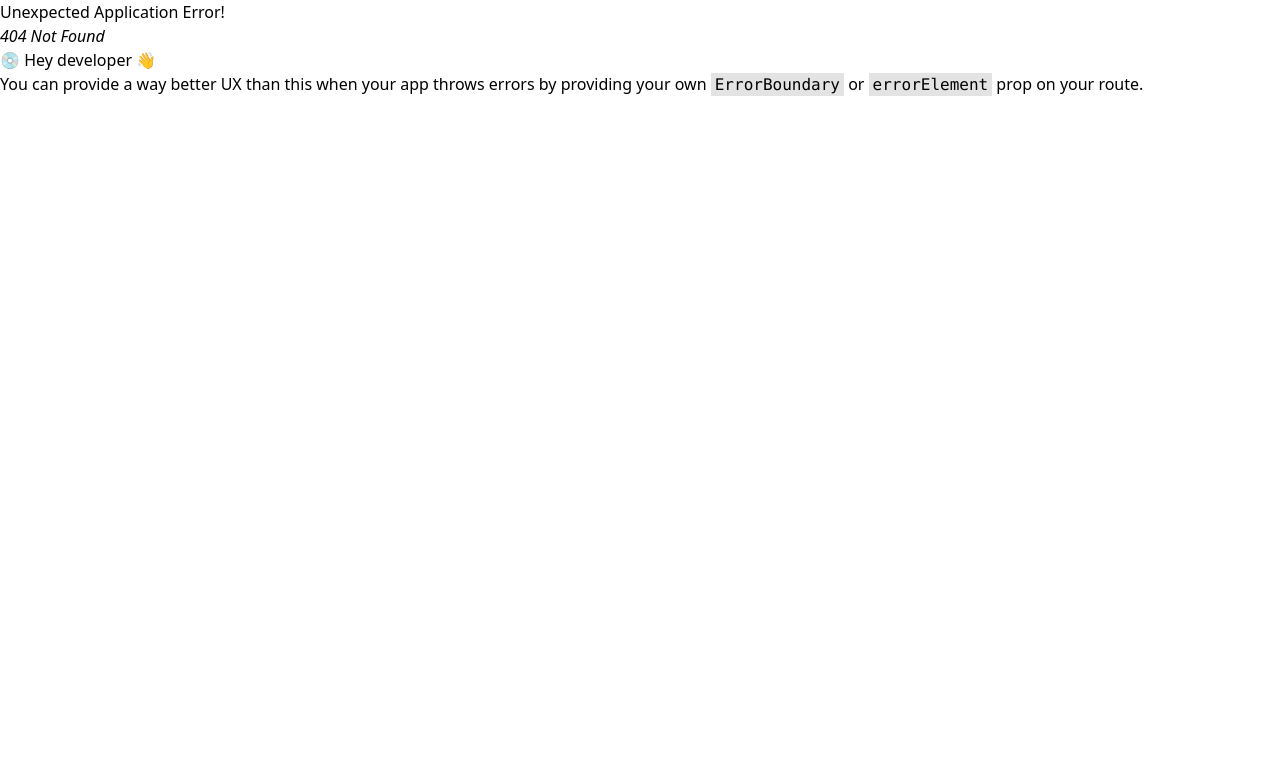
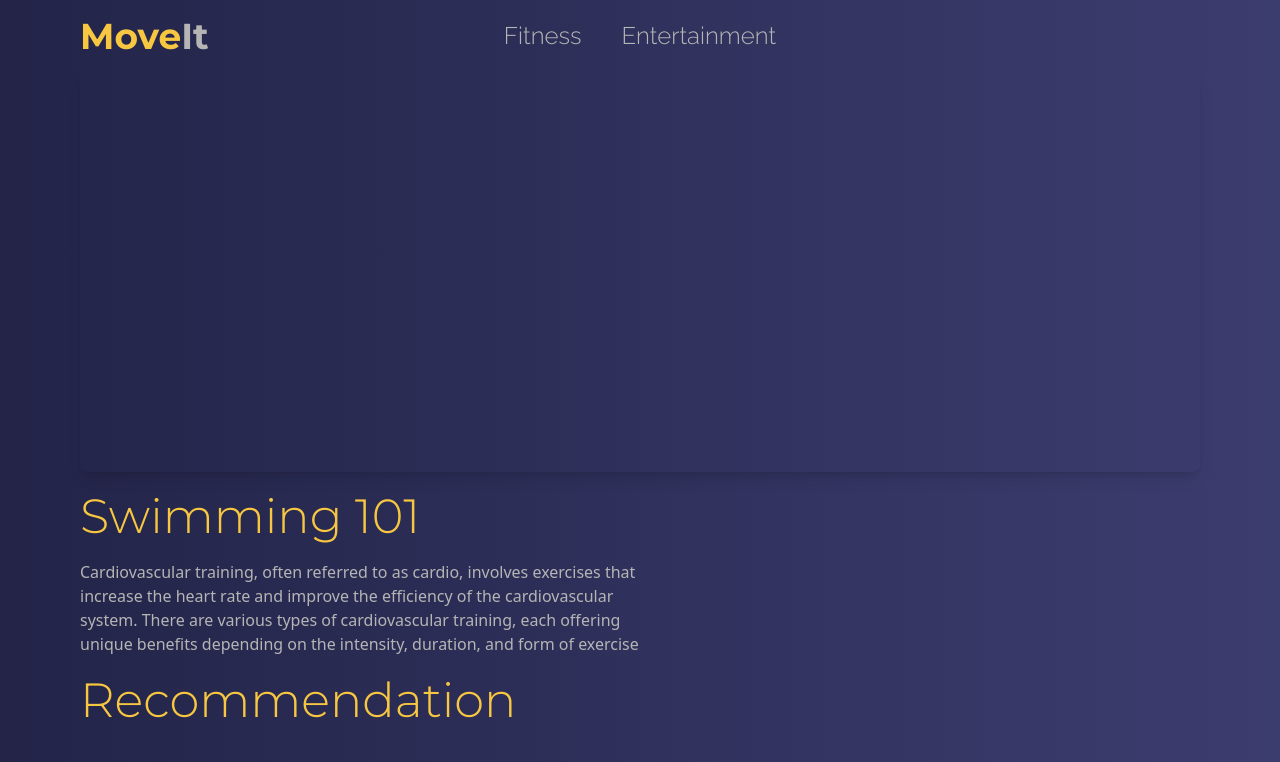
Before and after one commit to daggi38/move-test, a React (Vite) app: page /detail in a window 1280 px wide. Before the commit this address had no page. Shown: the top 762 px of the page. Built offline with nearby package versions, Linux system fonts and the light colour scheme.

Commit message:
implemented video detail page

```diff
--- a/package.json
+++ b/package.json
@@ -14,6 +14,7 @@
     "react-dom": "^18.3.1",
     "react-icons": "^5.3.0",
     "react-paginate": "^8.2.0",
+    "react-player": "^2.16.0",
     "react-router": "^6.26.1",
     "react-router-dom": "^6.26.1"
   },
--- /dev/null
+++ b/src/pages/detail/Index.tsx
@@ -0,0 +1,20 @@
+import Footer from "../../common/components/footer/Footer";
+import Header from "../../common/components/header/Header";
+import RecommendationSection from "./components/recommendation-section/Index";
+import VideoSection from "./components/video-section/Index";
+
+
+
+const Detail = () => {
+  return (
+    <div className="relative bg-gradient-to-r from-primary to-primary-light min-h-screen min-w-screen max-w-screen">
+      <Header />
+      <VideoSection/>
+      <RecommendationSection/>
+
+      <Footer />
+    </div>
+  );
+};
+
+export default Detail;
--- /dev/null
+++ b/src/pages/detail/components/recommendation-section/Index.tsx
@@ -0,0 +1,19 @@
+import React from "react";
+import VideoCard from "../../../../common/components/cards/VideoCard";
+
+const RecommendationSection = () => {
+  return (
+    <div className="px-20">
+      <p className="text-light-yellow text-5xl font-light font-Montserrat">
+        {"Recommendation"}
+      </p>
+      <div className="h-[50vh ]">
+      <div className="mt-10">
+        <VideoCard/>
+      </div>
+      </div>
+    </div>
+  );
+};
+
+export default RecommendationSection;
--- /dev/null
+++ b/src/pages/detail/components/video-section/Index.tsx
@@ -0,0 +1,30 @@
+import React from "react";
+import ReactPlayer from "react-player";
+
+const VideoSection = () => {
+  return (
+    <div className="  px-20">
+     <div className="h-[50vh]">
+     <ReactPlayer
+        url={"https://www.youtube.com/watch?v=CpCN9lTFHc4"}
+        width="100%"
+        height="100%"
+        controls={true}
+        className="rounded-lg shadow-lg"
+      />
+     </div>
+      <div>
+        <p className="text-light-yellow text-5xl font-light font-Montserrat mt-5">
+          {"Swimming 101"}
+        </p>
+        <p className="text-base  py-5 text-light-grey w-1/2">
+          {
+            "Cardiovascular training, often referred to as cardio, involves exercises that increase the heart rate and improve the efficiency of the cardiovascular system. There are various types of cardiovascular training, each offering unique benefits depending on the intensity, duration, and form of exercise"
+          }
+        </p>
+      </div>
+    </div>
+  );
+};
+
+export default VideoSection;
--- a/src/setup/router manager/router.tsx
+++ b/src/setup/router manager/router.tsx
@@ -6,6 +6,7 @@ import Main from "../../pages/main/Index";
 import ThankYou from "../../pages/thank-you/Index";
 import Subcategory from "../../pages/sub-catagory/Index";
 import Category from "../../pages/catagory/Index";
+import Detail from "../../pages/detail/Index";
 
 
 export const router = createBrowserRouter([
@@ -30,6 +31,10 @@ export const router = createBrowserRouter([
         path: "/thank-you",
         element: <ThankYou/>,
       },
+      {
+        path: "/detail",
+        element: <Detail/>,
+      },
     ],
   },
 ]);
```
Also changed, not shown: 1 other file (tests, documents, lock files or other folders).
